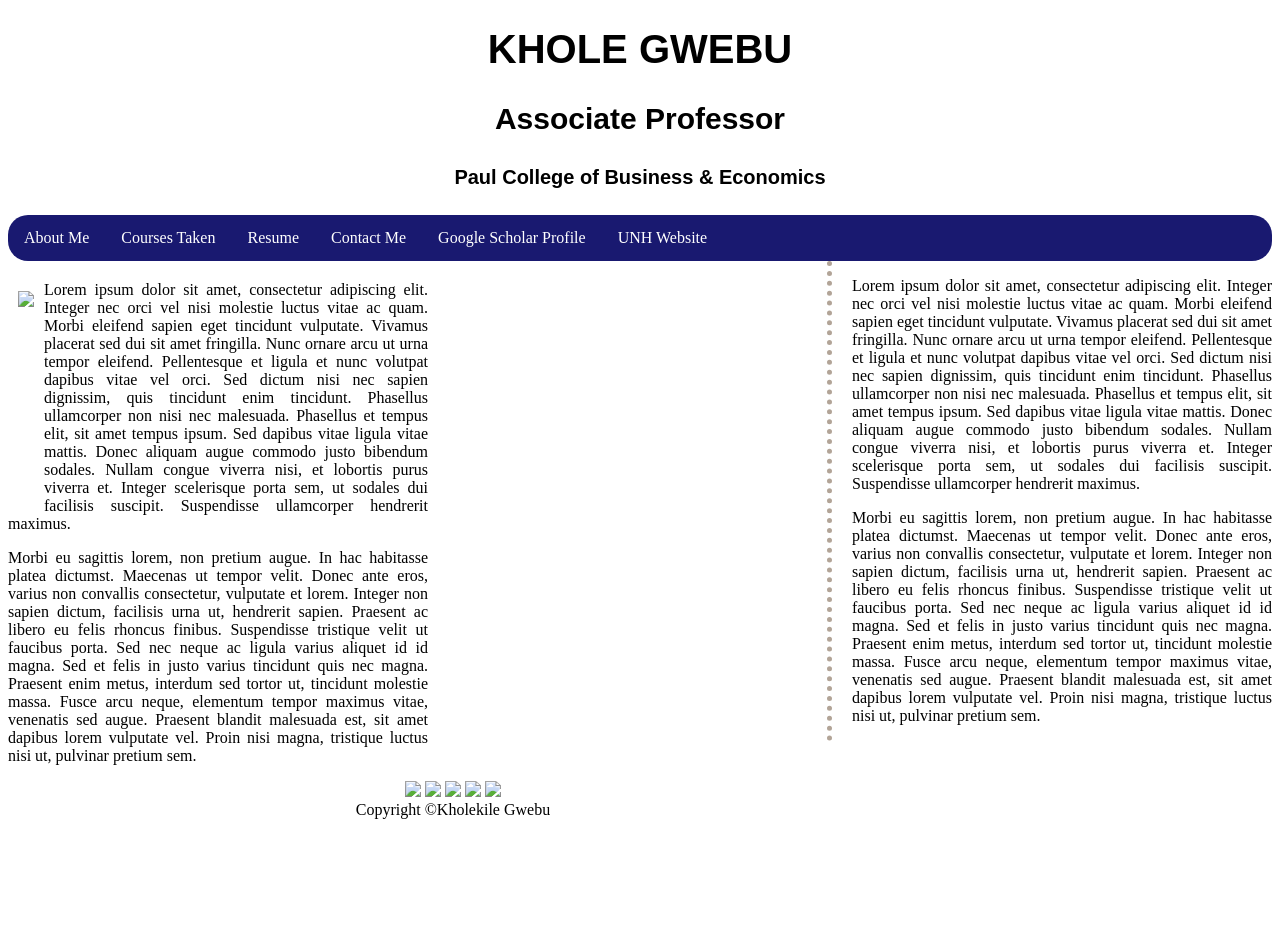
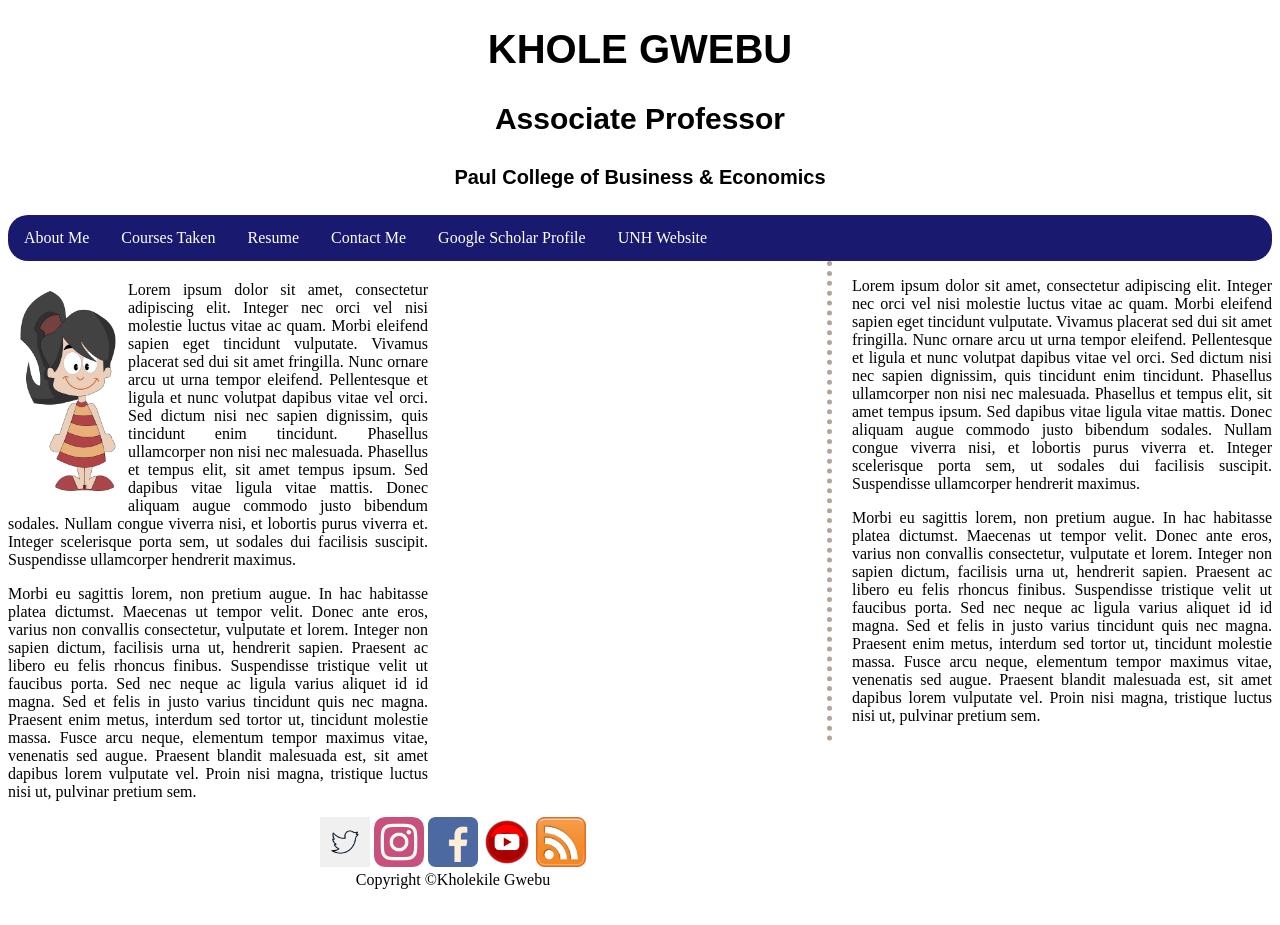
Before and after one commit to josiedandrea516/index-MIS, a plain HTML site: page index.html in a window 1280 px wide. Before the commit the page ends 889 px from the top, so only its background shows below. Drawn offline with Linux system fonts and the light colour scheme.

Commit message:
Update index.html

```diff
--- a/index.html
+++ b/index.html
@@ -28,7 +28,7 @@
 
 
             <aside>
-              	<img id="intro-image" src="girl" />  Lorem ipsum dolor sit amet, consectetur adipiscing elit. Integer nec orci vel nisi molestie luctus vitae ac quam. Morbi eleifend sapien eget tincidunt vulputate. Vivamus placerat sed dui sit amet fringilla. Nunc ornare arcu ut urna tempor eleifend. Pellentesque et ligula et nunc volutpat dapibus vitae vel orci. Sed dictum nisi nec sapien dignissim, quis tincidunt enim tincidunt. Phasellus ullamcorper non nisi nec malesuada. Phasellus et tempus elit, sit amet tempus ipsum. Sed dapibus vitae ligula vitae mattis. Donec aliquam augue commodo justo bibendum sodales. Nullam congue viverra nisi, et lobortis purus viverra et. Integer scelerisque porta sem, ut sodales dui facilisis suscipit. Suspendisse ullamcorper hendrerit maximus.
+              	<img id="intro-image" src="girl.png" />  Lorem ipsum dolor sit amet, consectetur adipiscing elit. Integer nec orci vel nisi molestie luctus vitae ac quam. Morbi eleifend sapien eget tincidunt vulputate. Vivamus placerat sed dui sit amet fringilla. Nunc ornare arcu ut urna tempor eleifend. Pellentesque et ligula et nunc volutpat dapibus vitae vel orci. Sed dictum nisi nec sapien dignissim, quis tincidunt enim tincidunt. Phasellus ullamcorper non nisi nec malesuada. Phasellus et tempus elit, sit amet tempus ipsum. Sed dapibus vitae ligula vitae mattis. Donec aliquam augue commodo justo bibendum sodales. Nullam congue viverra nisi, et lobortis purus viverra et. Integer scelerisque porta sem, ut sodales dui facilisis suscipit. Suspendisse ullamcorper hendrerit maximus.
 		                  <p>Morbi eu sagittis lorem, non pretium augue. In hac habitasse platea dictumst. Maecenas ut tempor velit. Donec ante eros, varius non convallis consectetur, vulputate et lorem. Integer non sapien dictum, facilisis urna ut, hendrerit sapien. Praesent ac libero eu felis rhoncus finibus. Suspendisse tristique velit ut faucibus porta. Sed nec neque ac ligula varius aliquet id id magna. Sed et felis in justo varius tincidunt quis nec magna. Praesent enim metus, interdum sed tortor ut, tincidunt molestie massa. Fusce arcu neque, elementum tempor maximus vitae, venenatis sed augue. Praesent blandit malesuada est, sit amet dapibus lorem vulputate vel. Proin nisi magna, tristique luctus nisi ut, pulvinar pretium sem.</p>
 
             </aside>
@@ -39,11 +39,11 @@
 	    </section>
 
             <footer>
-              	<a href="http://twitter.com"><img id="footer-image" src="twitter" /></a>
-	              <a href="http://instagram.com"><img  id="footer-image" src="instagram" /></a>
-                <a href="http://facebook.com"><img  id="footer-image" src="facebook"  /></a>
-                <a href="http://youtube.com"><img  id="footer-image" src="youtube" /></a>
-                <a href="http://rss.com"><img  id="footer-image" src="rss"  /></a>
+              	<a href="http://twitter.com"><img id="footer-image" src="twitter.png" /></a>
+	              <a href="http://instagram.com"><img  id="footer-image" src="instagram.png" /></a>
+                <a href="http://facebook.com"><img  id="footer-image" src="facebook.png"  /></a>
+                <a href="http://youtube.com"><img  id="footer-image" src="youtube.png" /></a>
+                <a href="http://rss.com"><img  id="footer-image" src="rss.png"  /></a>
                 <br>Copyright &copy;Kholekile Gwebu
             </footer>
 
```
